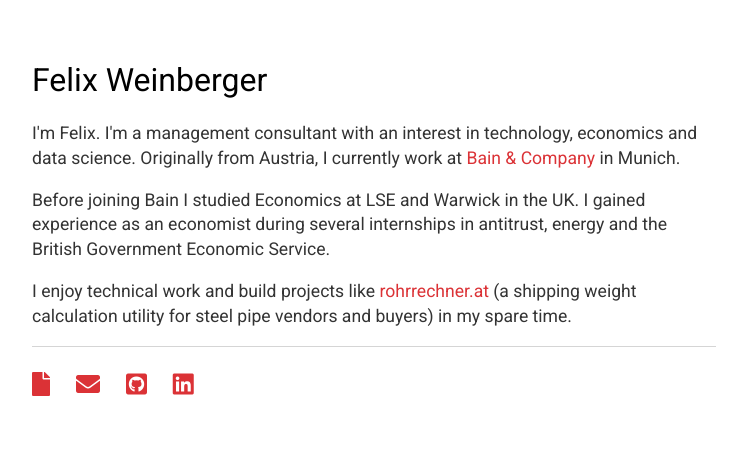
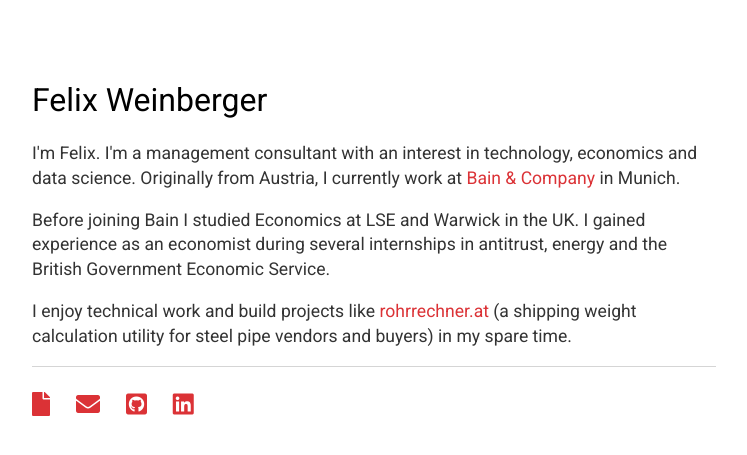
Before and after one commit to felixweinberger/felixweinberger.github.io, a Jekyll site: the page built from index.html, in a window 1280 px wide. Shown: the top 455 px of the page, without its empty margins (266-1013 px from the left). Built offline with Jekyll 4.4.1, drawn with Linux system fonts in a browser that asks for light colours.

Commit message:
improve visual design

```diff
--- a/css/main.css
+++ b/css/main.css
@@ -1,7 +1,7 @@
 :root {
   font-family: 'Roboto', sans-serif;
   font-weight: 400;
-  margin: 40px auto;
+  margin: 60px auto;
   width: 80%;
   max-width: 700px;
 }
@@ -40,3 +40,10 @@
   border-top: 1px solid #d5d5d5;
   font-size: 1.5em;
 }
+
+/* Mobile */
+@media only screen and (max-width: 600px) {
+  body {
+    margin: auto auto;
+  }
+}
```
